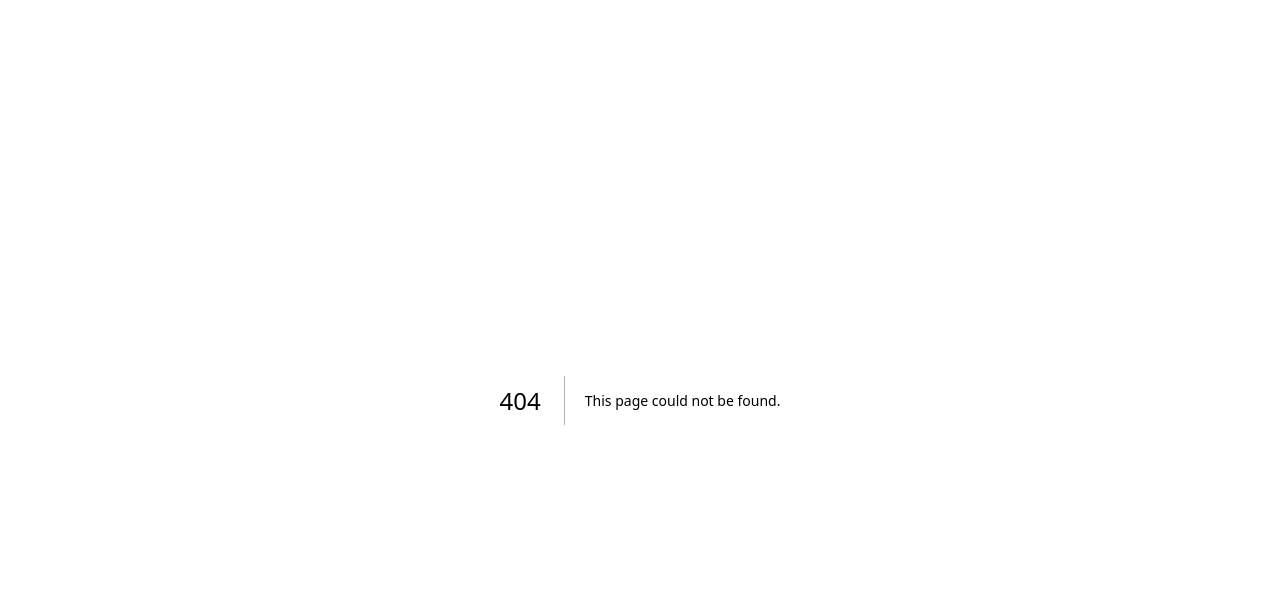
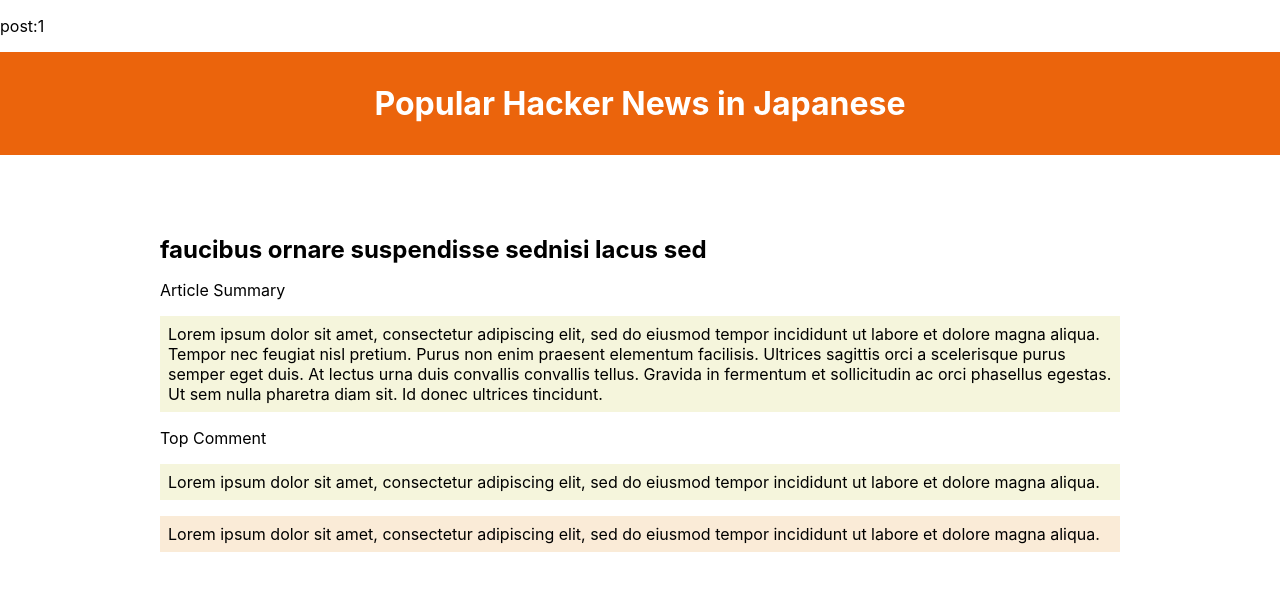
Before and after one commit to yuki-o1o5/Hacker-News-in-Japanese, a Next.js app: page /all/1 in a window 1280 px wide. Before the commit this address had no page. Shown: the top 590 px of the page. Built offline with nearby package versions, Linux system fonts and the light colour scheme.

Commit message:
feat/create all/[id].jsx

```diff
--- /dev/null
+++ b/pages/all/[id].jsx
@@ -0,0 +1,57 @@
+import { useRouter } from "next/router.js";
+import DetailArticleCategoryTitle from "../../components/DetailArticleCategoryTitle/DetailArticleCategoryTitle.jsx";
+import DetailArticleCommentChild from "../../components/DetailArticleCommentChild/DetailArticleCommentChild.jsx";
+import DetailArticleCommentParent from "../../components/DetailArticleCommentParent/DetailArticleCommentParent.jsx";
+import DetailArticleText from "../../components/DetailArticleText/DetailArticleText.jsx";
+import DetailArticleTitle from "../../components/DetailArticleTitle/DetailArticleTitle.jsx";
+import PageTitle from "../../components/PageTitle/PageTitle.jsx";
+
+const DetailPage = () => {
+  const router = useRouter();
+  const id = router.query.id;
+
+  return (
+    <div>
+      <p>post:{id}</p>
+      <PageTitle />
+      <div className={"main_container"}>
+        <div className="detail_article_title_container">
+          <DetailArticleTitle
+            detailArticleTitle={"faucibus ornare suspendisse sednisi lacus sed"}
+          />
+        </div>
+        <div className="article_text_container">
+          <DetailArticleCategoryTitle
+            detailArticleCategoryTitle={"Article Summary"}
+          />
+          <div className="main_text-container">
+            <DetailArticleText
+              detailArticleText={
+                "Lorem ipsum dolor sit amet, consectetur adipiscing elit, sed do eiusmod tempor incididunt ut labore et dolore magna aliqua. Tempor nec feugiat nisl pretium. Purus non enim praesent elementum facilisis. Ultrices sagittis orci a scelerisque purus semper eget duis. At lectus urna duis convallis convallis tellus. Gravida in fermentum et sollicitudin ac orci phasellus egestas. Ut sem nulla pharetra diam sit. Id donec ultrices tincidunt."
+              }
+            />
+          </div>
+        </div>
+        <div className="article_text_container">
+          <DetailArticleCategoryTitle
+            detailArticleCategoryTitle={"Top Comment"}
+          />
+          <div className="secondry_text-container">
+            <DetailArticleCommentParent
+              detailArticleCommentParent={
+                "Lorem ipsum dolor sit amet, consectetur adipiscing elit, sed do eiusmod tempor incididunt ut labore et dolore magna aliqua."
+              }
+            />
+            <DetailArticleCommentChild
+              detailArticleCommentChild={
+                "Lorem ipsum dolor sit amet, consectetur adipiscing elit, sed do eiusmod tempor incididunt ut labore et dolore magna aliqua."
+              }
+            />
+          </div>
+        </div>
+      </div>
+    </div>
+  );
+};
+
+export default DetailPage;
```
